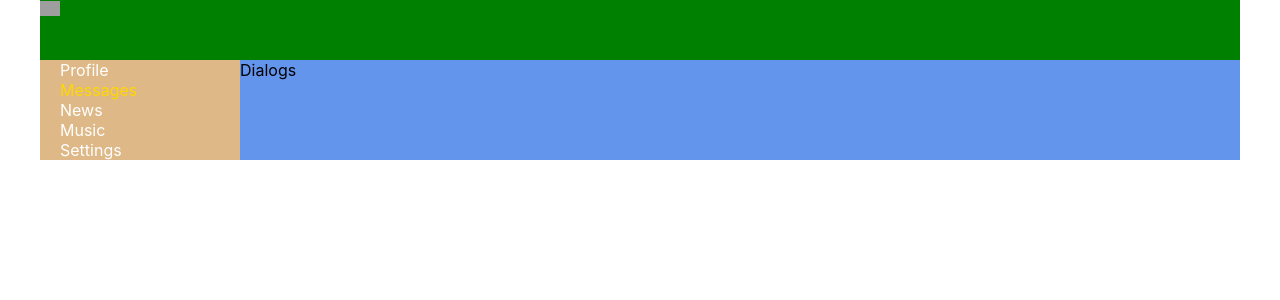
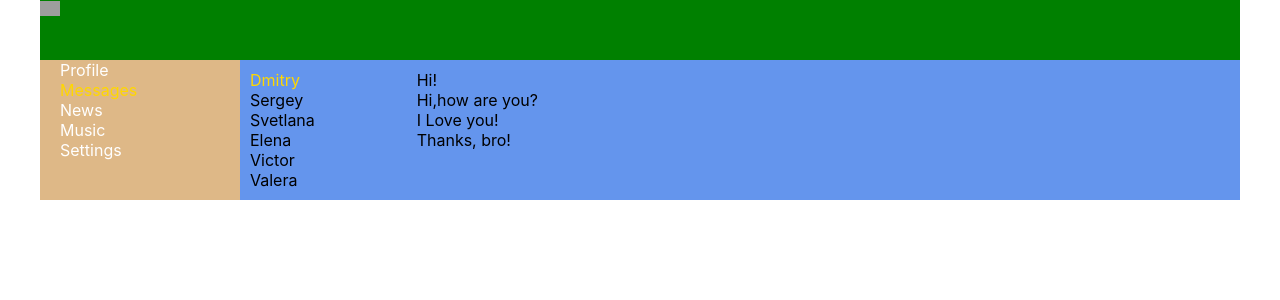
Before and after one commit to fade-luv/MusicSocial, a React (Create React App) app: page /dialogs in a window 1280 px wide. Shown: the top 300 px of the page. Built offline with nearby package versions, Linux system fonts and the light colour scheme; grey boxes are pictures that could not be loaded.

Commit message:
Верстка модуля диалогов

```diff
--- a/src/components/Dialogs/Dialogs.jsx
+++ b/src/components/Dialogs/Dialogs.jsx
@@ -2,8 +2,23 @@ import classes from "./Dialogs.module.css";
 
 function Dialogs(params) {
   return (
-    <div>Dialogs</div>
-  )
+    <div className={classes.dialogs}>
+      <div className={classes.dialogs_items}>
+        <div className={classes.dialog + ' ' + classes.active}>Dmitry</div>
+        <div className={classes.dialog}>Sergey</div>
+        <div className={classes.dialog}>Svetlana</div>
+        <div className={classes.dialog}>Elena</div>
+        <div className={classes.dialog}>Victor</div>
+        <div className={classes.dialog}>Valera</div>
+      </div>
+      <div className={classes.messages}>
+        <div className={classes.message}>Hi!</div>
+        <div className={classes.message}>Hi,how are you?</div>
+        <div className={classes.message}>I Love you!</div>
+        <div className={classes.message}>Thanks, bro!</div>
+      </div>
+    </div>
+  );
 }
 
 export default Dialogs;
--- a/src/components/Dialogs/Dialogs.module.css
+++ b/src/components/Dialogs/Dialogs.module.css
@@ -0,0 +1,25 @@
+.dialogs {
+  display: grid;
+  grid-template-columns: 2fr 10fr;
+}
+
+.dialogs_items {
+  padding: 10px;
+}
+
+.dialogs_items .active {
+  color: gold;
+}
+
+
+.dialog {
+
+}
+
+.messages {
+  padding: 10px;
+}
+
+.message {
+
+}
```
